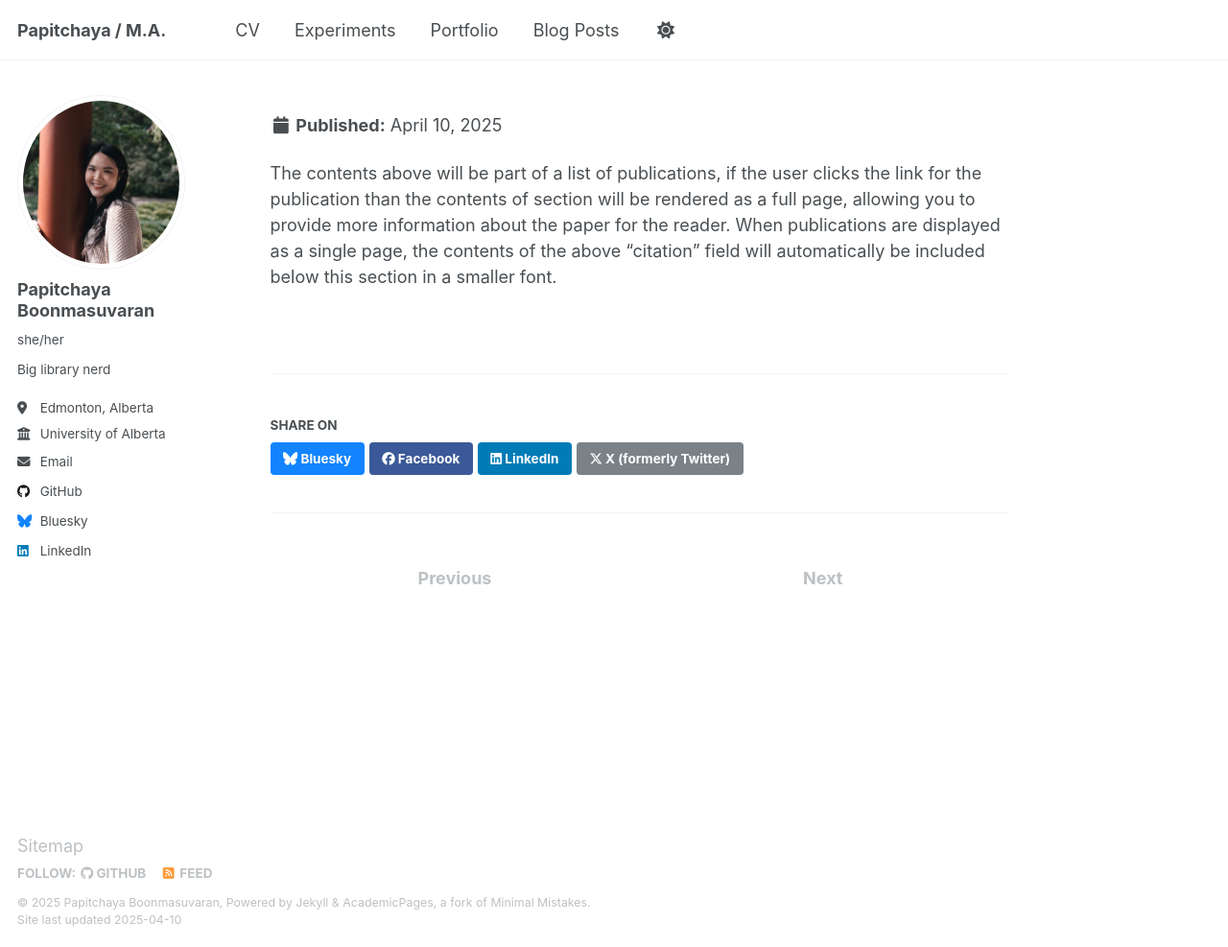
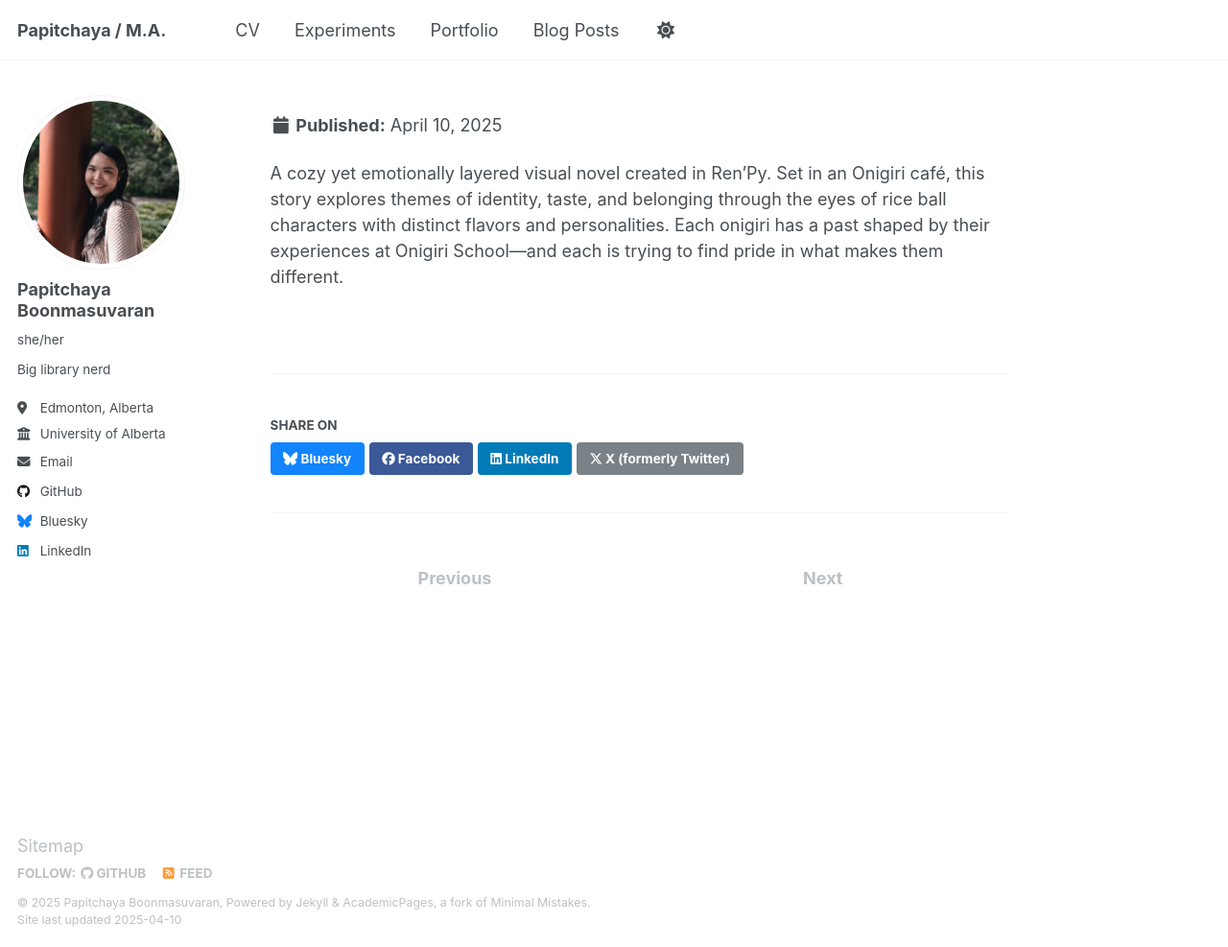
Before and after one commit to 4thpapitch/thedigitalme, a Jekyll site: the page built from _experiments/2010-10-01-paper-title-number-2.md, in a window 1280 px wide and 987 px high. Shown: the whole window at 96% size. Built offline with Jekyll 4.4.1, drawn with Linux system fonts in a browser that asks for light colours.

Commit message:
Update 2010-10-01-paper-title-number-2.md

```diff
--- a/_experiments/2010-10-01-paper-title-number-2.md
+++ b/_experiments/2010-10-01-paper-title-number-2.md
@@ -1,5 +1,5 @@
 ---
-title: "Ren'Py Visual Novel about Self-acceptance and identity crisis"
+title: "Ren'Py Visual Novele: The Onigiri You Don’t See”"
 collection: experiments
 category: manuscripts
 permalink: /experiments_DH530/2010-10-01-paper-title-number-2
@@ -11,4 +11,4 @@ paperurl: 'http://academicpages.github.io/files/paper2.pdf'
 citation: 'Your Name, You. (2010). &quot;Paper Title Number 2.&quot; <i>Journal 1</i>. 1(2).'
 ---
 
-The contents above will be part of a list of publications, if the user clicks the link for the publication than the contents of section will be rendered as a full page, allowing you to provide more information about the paper for the reader. When publications are displayed as a single page, the contents of the above "citation" field will automatically be included below this section in a smaller font.
+A cozy yet emotionally layered visual novel created in Ren'Py. Set in an Onigiri café, this story explores themes of identity, taste, and belonging through the eyes of rice ball characters with distinct flavors and personalities. Each onigiri has a past shaped by their experiences at Onigiri School—and each is trying to find pride in what makes them different.
```
